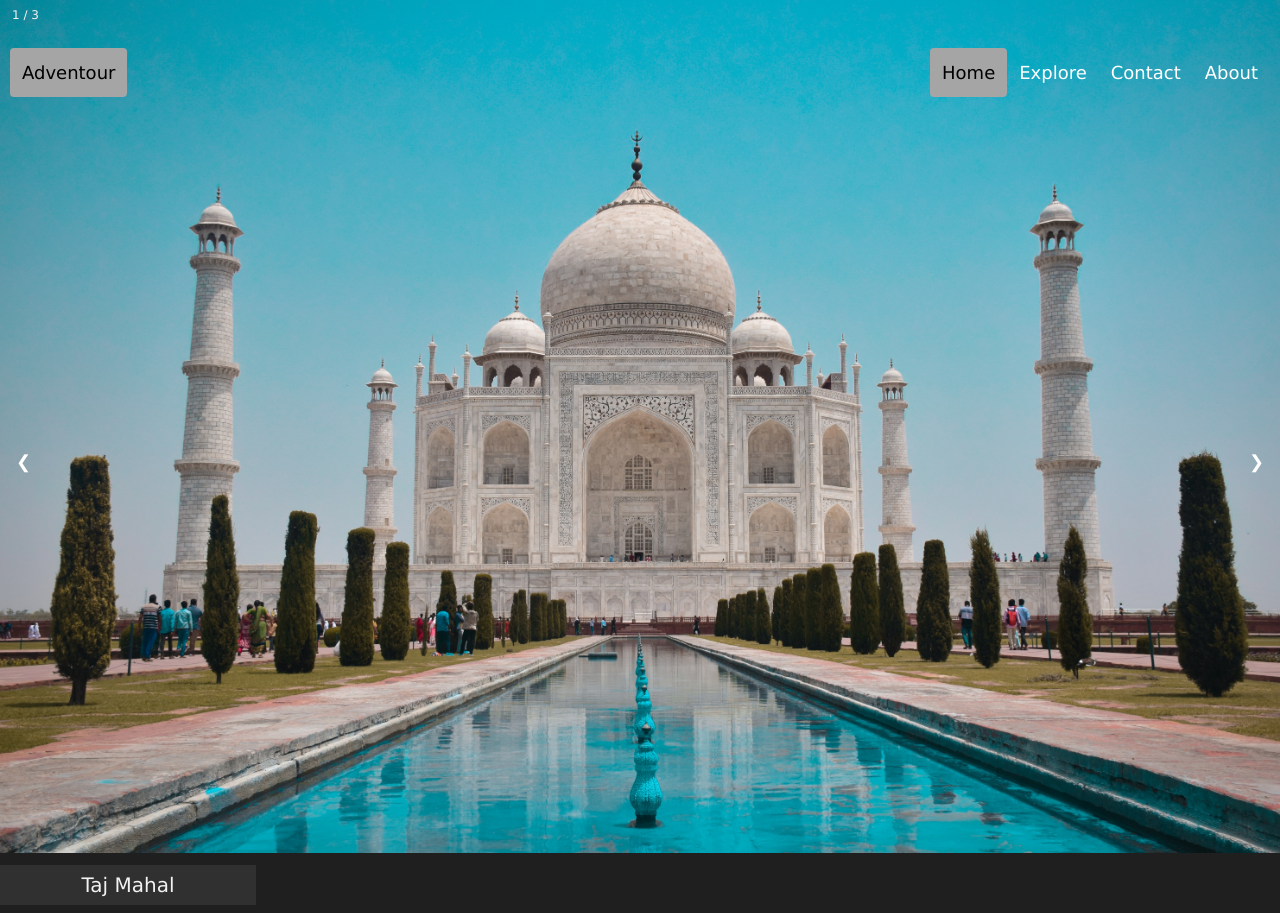
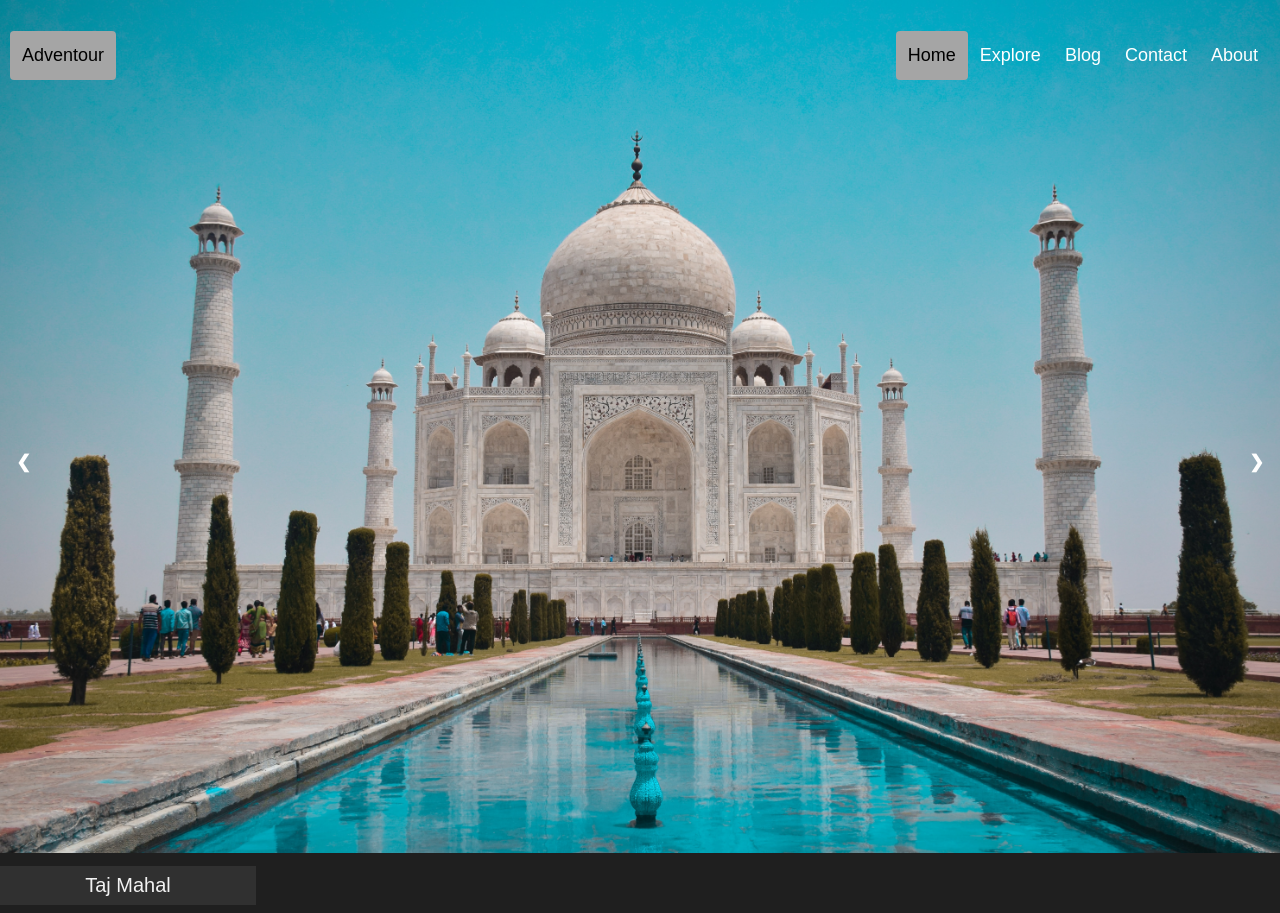
Before and after one commit to jashnimje/Adventour, a PHP site: page / in a window 1280 px wide. Run offline with PHP 8.4, Linux system fonts and the light colour scheme.

Commit message:
Connected all the pages

```diff
--- a/css/styles.css
+++ b/css/styles.css
@@ -96,15 +96,6 @@ hr {
 }
 
 /*Slideshow*/
-* {
-  box-sizing: border-box;
-}
-
-body {
-  font-family: Verdana, sans-serif;
-  margin: 0;
-}
-
 .mySlides {
   display: none;
 }
@@ -161,16 +152,10 @@ img {
   text-align: center;
 }
 
-/* Number text (1/3 etc) */
-.numbertext {
-  color: #f2f2f2;
-  font-size: 12px;
-  padding: 8px 12px;
-  position: absolute;
-  top: 0;
-}
+/*
+//Commented because the dots are not proper aligned //
 
-/* The dots/bullets/indicators */
+The dots/bullets/indicators
 .dot {
   cursor: pointer;
   height: 15px;
@@ -186,6 +171,7 @@ img {
 .dot:hover {
   background-color: #717171;
 }
+*/
 
 /* Fading animation */
 .fade {
--- a/index.html
+++ b/index.html
@@ -1,10 +1,12 @@
 <html lang="en">
-
   <head>
     <meta charset="UTF-8" />
     <meta name="viewport" content="width=device-width, initial-scale=1.0" />
     <meta name="keywords" content="HTML, CSS, JavaScript" />
-    <meta name="Adventour, Tours and Travels" content="An Ultimate guide for all travel needs." />
+    <meta
+      name="Adventour, Tours and Travels"
+      content="An Ultimate guide for all travel needs."
+    />
     <link rel="shortcut icon" href="/assets/favicon.png" type="image/x-icon" />
     <title>Adventour</title>
     <link rel="stylesheet" href="./css/styles.css" />
@@ -15,19 +17,16 @@
     <div class="body">
       <div class="slideshow-container">
         <div class="mySlides fade">
-                <div class="numbertext">1 / 3</div>
           <img src="./assets/img/Taj-Mahal.jpg" style="width: 100%" />
           <div class="slide-text">Taj Mahal</div>
         </div>
 
         <div class="mySlides fade">
-                <div class="numbertext">2 / 3</div>
           <img src="./assets/img/Kerala.jpg" style="width: 100%" />
           <div class="slide-text">Kerala</div>
         </div>
 
         <div class="mySlides fade">
-                <div class="numbertext">3 / 3</div>
           <img src="./assets/img/Kashmir.jpg" style="width: 100%" />
           <div class="slide-text">Kashmir</div>
         </div>
@@ -43,14 +42,16 @@
         <span class="dot" onclick="currentSlide(3)"></span>
       </div>
     </div>
+
     <!--Navigation Bar-->
     <div class="header">
-        <a href="#about" class="logo">Adventour</a>
+      <a href="#logo" class="logo">Adventour</a>
       <div class="header-right">
-            <a class="active" href="#home">Home</a>
-            <a href="#explore">Explore</a>
+        <a class="active" href="./index.html">Home</a>
+        <a href="./explore.html">Explore</a>
+        <a href="./blog.html">Blog</a>
         <a href="./contact.html">Contact</a>
-            <a href="#aboutus">About</a>
+        <a href="./about.html">About</a>
       </div>
     </div>
     <!--Footer-->
@@ -58,5 +59,4 @@
 
     <script src="js/script.js"></script>
   </body>
-
 </html>
```
Also changed, not shown: contact.html (+45 -11 lines). Lines whose indentation alone changed are shown as unchanged.
